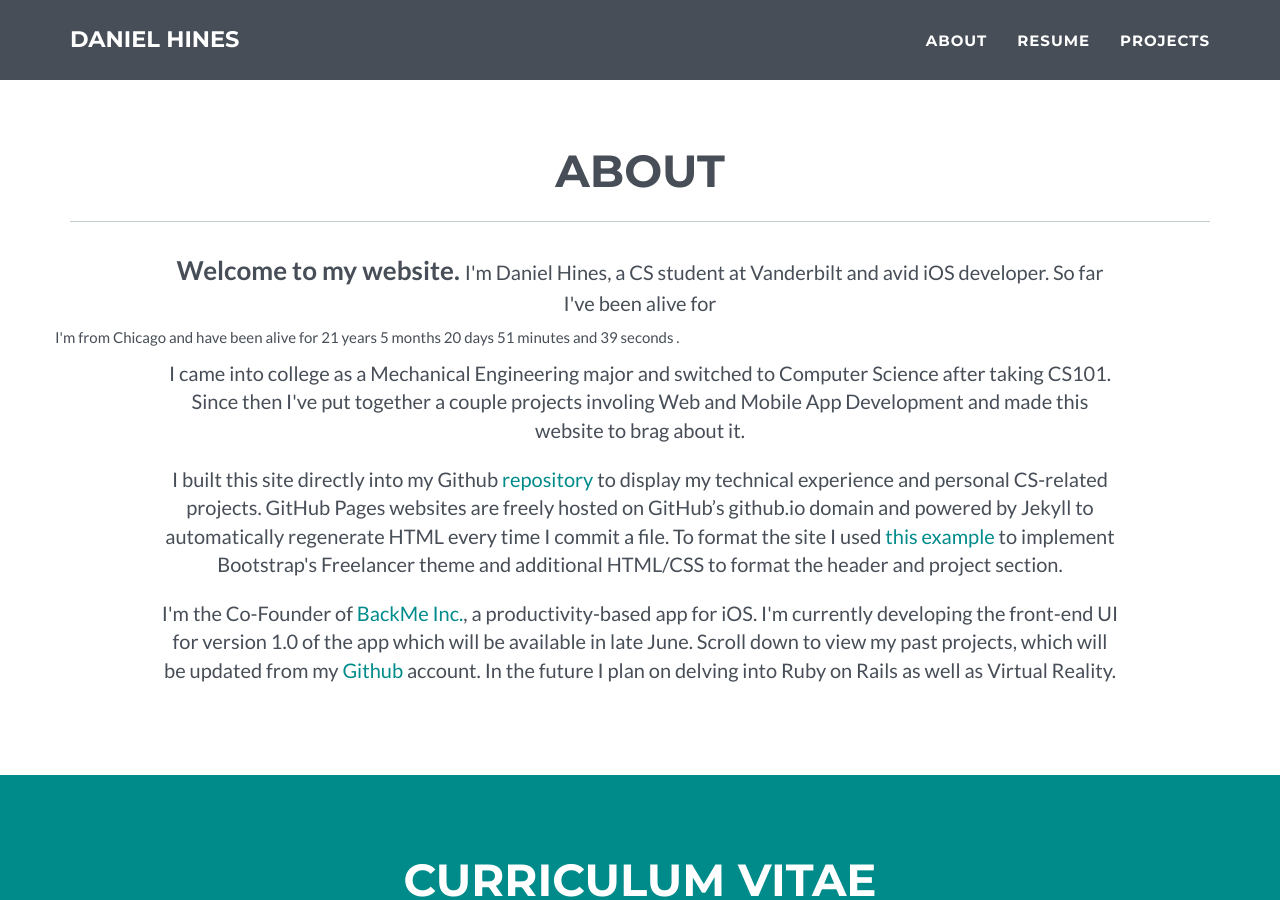
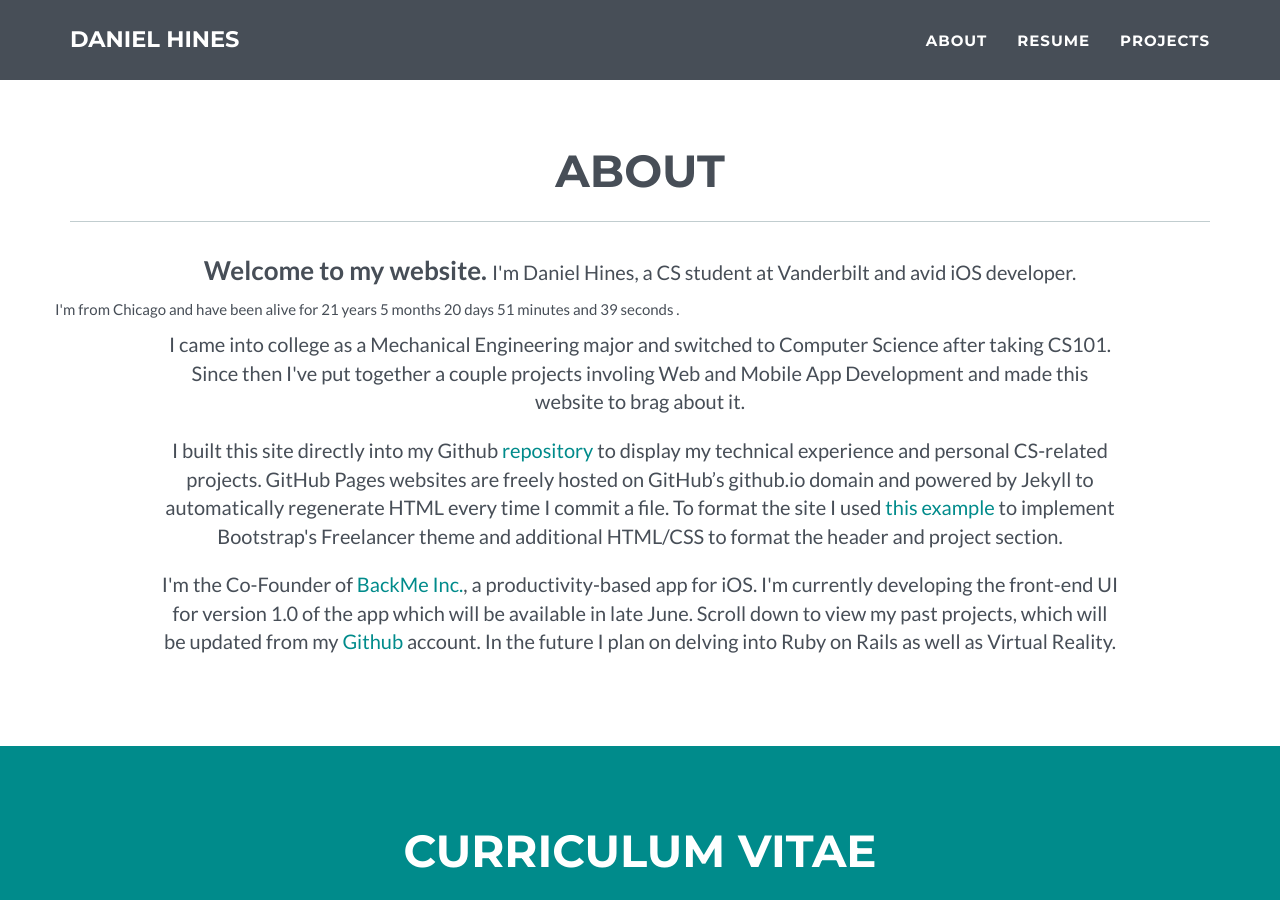
Before and after one commit to danielchines/danielchines.github.io, a Jekyll site: the page built from index.html, in a window 1280 px wide and 900 px high, scrolled down 757 px. Built offline with Jekyll 4.4.1, drawn with Linux system fonts in a browser that asks for light colours.

Commit message:
Update _config.yml

```diff
--- a/_config.yml
+++ b/_config.yml
@@ -29,7 +29,7 @@ color:
 
 # About section
 about:
-  p1: I'm Daniel Hines, a CS student at Vanderbilt and avid iOS developer. So far I've been alive for
+  p1: I'm Daniel Hines, a CS student at Vanderbilt and avid iOS developer.
   p2: I came into college as a Mechanical Engineering major and switched to Computer Science after taking CS101. Since then I've put together a couple projects involing Web and Mobile App Development and made this website to brag about it.
   p3: I built this site directly into my Github <a href="https://github.com/danielchines/danielchines.github.io">repository</a> to display my technical experience and personal CS-related projects. GitHub Pages websites are freely hosted on GitHub’s github.io domain and powered by Jekyll to automatically regenerate HTML every time I commit a file. To format the site I used <a href="https://github.com/jeromelachaud/freelancer-theme">this example</a> to implement Bootstrap's Freelancer theme and additional HTML/CSS to format the header and project section.
   p4: |
```
